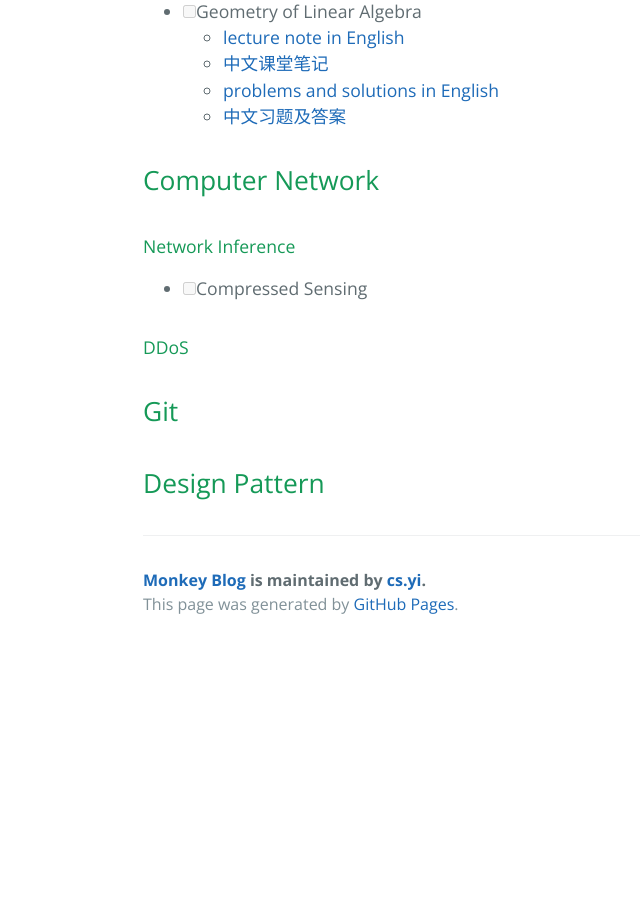
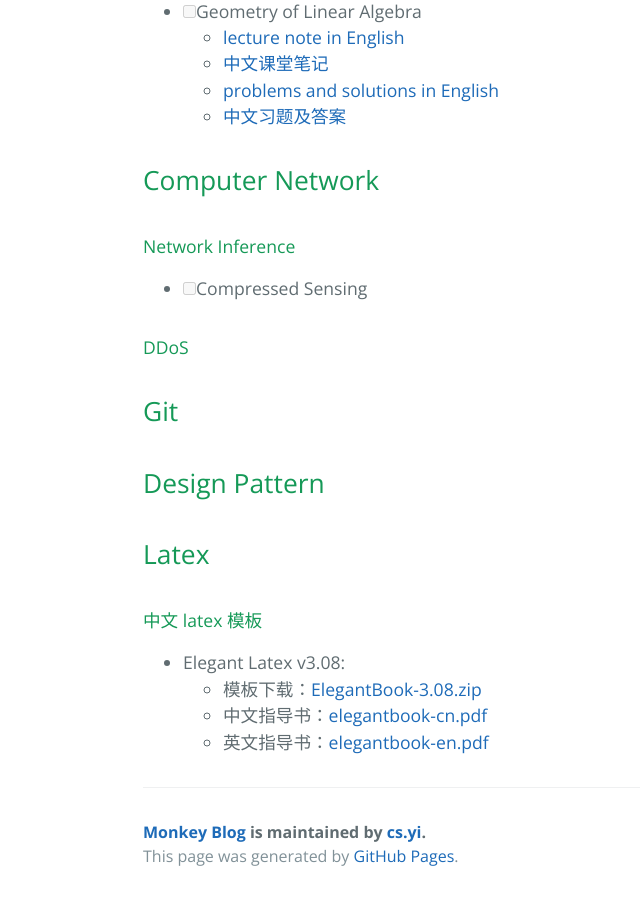
Before and after one commit to monkey-knight/monkey-knight.github.io, a Jekyll site: the page built from learning-list.md, in a window 1280 px wide and 900 px high, scrolled down 1055 px. Shown: the whole window, without its empty margins (81-721 px from the left). Built offline with Jekyll 4.4.1, drawn with Linux system fonts in a browser that asks for light colours; our own code applies the rules of GitHub Pages for plain Markdown files; before the commit the page ends 1703 px from its top, so only the background shows below that.

Commit message:
add latex

```diff
--- a/learning-list.md
+++ b/learning-list.md
@@ -53,3 +53,16 @@ The video lectures are on [web.mit.edu/18.06](http://web.mit.edu/18.06/www/) and
 
 
 ## Design Pattern
+
+
+
+
+
+## Latex
+
+#### 中文 latex 模板
+
+- Elegant Latex v3.08:
+  - 模板下载：[ElegantBook-3.08.zip](./latex/ElegangBook/ElegantBook-3.08.zip)
+  - 中文指导书：[elegantbook-cn.pdf](./latex/ElegangBook/elegantbook-cn.pdf)
+  - 英文指导书：[elegantbook-en.pdf](./latex/ElegangBook/elegantbook-en.pdf)
```
Also changed, not shown: 3 other files.
